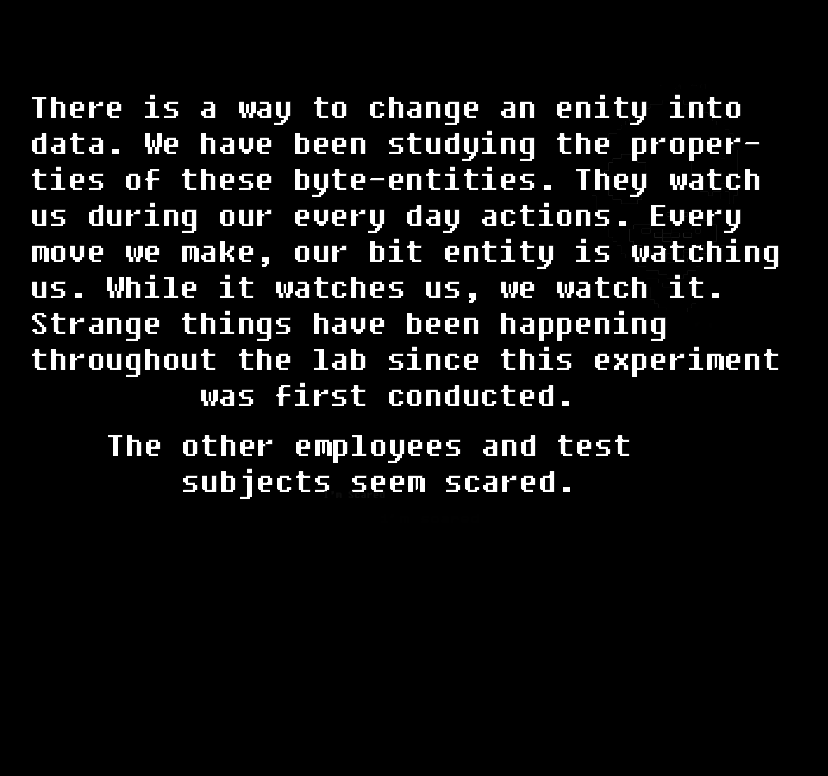
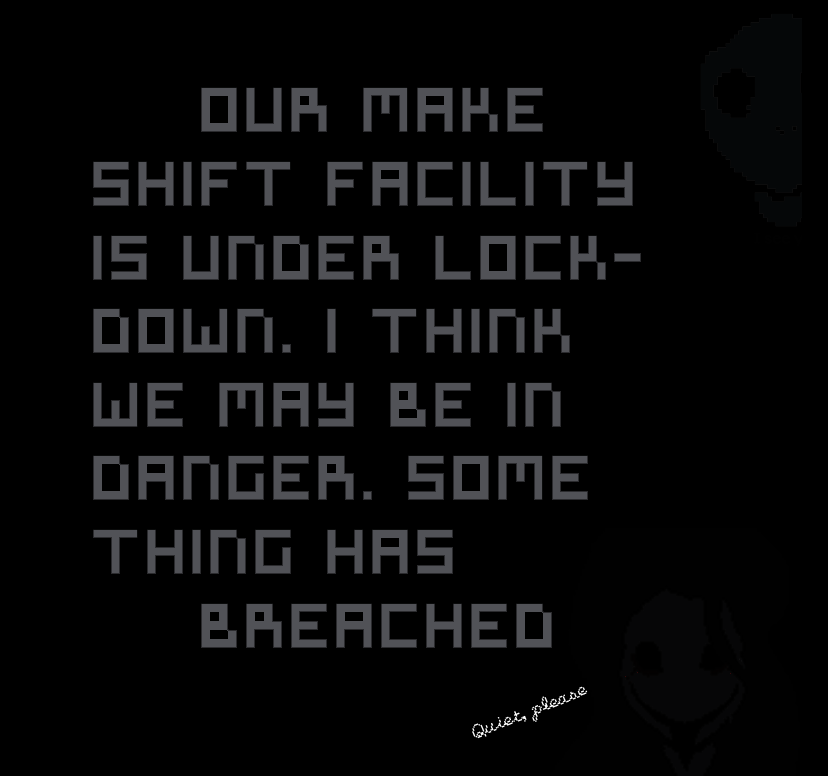
Before and after one commit to bitentity/bitentity.github.io, a plain HTML site: page index.html in a window 1280 px wide. Shown: the whole page, without its empty margins (238-1066 px from the left). Drawn offline with Linux system fonts and the light colour scheme.

Commit message:
bitentity

```diff
--- a/index.html
+++ b/index.html
@@ -1,13 +1,13 @@
 <html>
     <head>
-        <title>scared</title>
+        <title>Please be quiet</title>
         <link src= local('0/Symtext.ttf') rel='stylesheet' type='text/css'>
         <meta charset="UTF-8">
         <link rel="stylesheet" type="text/css" href="0/0.css">
     </head>
     <body>
 
-       <img id="center" src="Got You/Data.png">
+       <img id="center" src="Got You/QUIET.png">
 
     </body>
 </html>
```
Also changed, not shown: Got You/QUIET.png (added), 1 other file.
